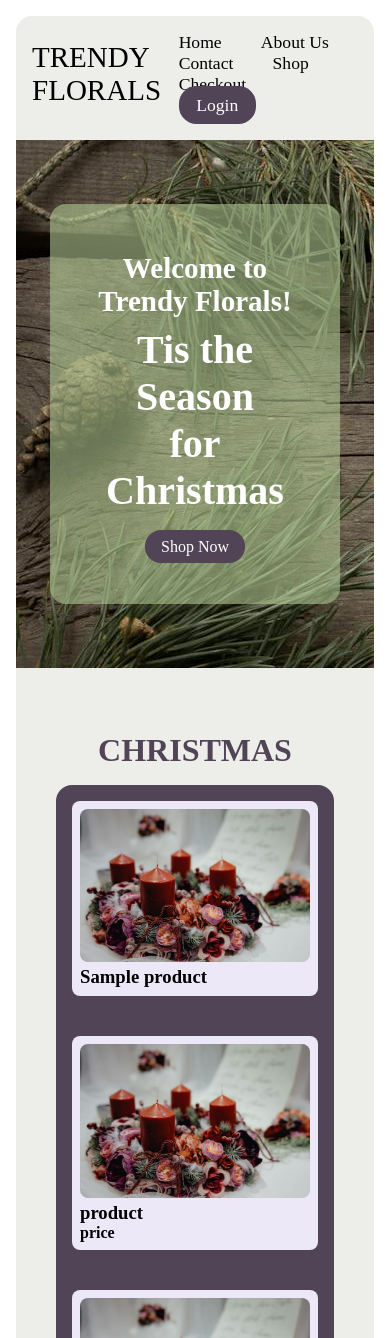
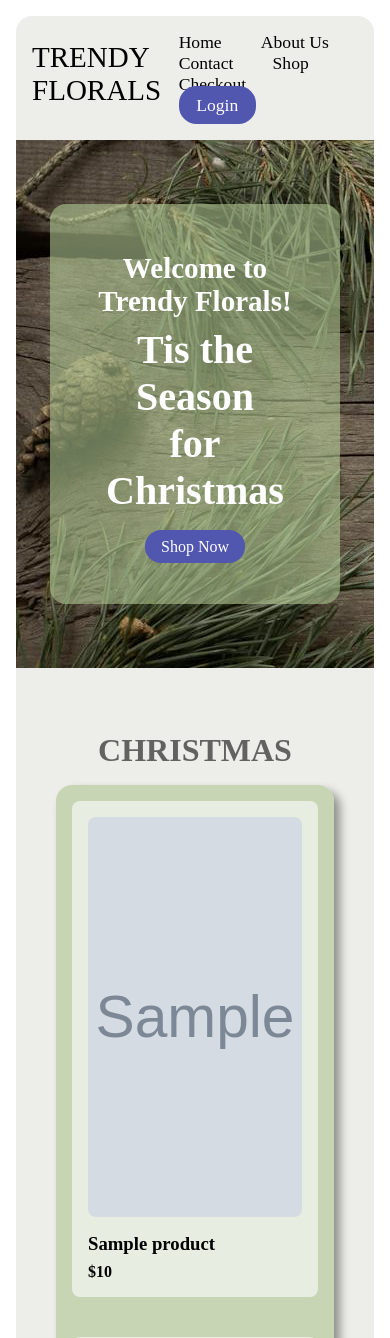
Before and after one commit to B4IGit/wdv341, a PHP site: page / in a window 390 px wide; the page is wider, and only the part inside the window is pictured. Shown: the top 1338 px of that part. Run offline with PHP 8.4, Linux system fonts and the light colour scheme; tables that the repository leaves empty or names only in its code hold one stand-in row (values such as "Sample post"); grey boxes marked "Sample" are stand-in pictures; a stand-in replaces the project's code that opens the database connection; style sheets or scripts are compiled from the project's sources.

Commit message:
final commit.

```diff
--- a/finalProject/index.php
+++ b/finalProject/index.php
@@ -1,5 +1,4 @@
 <?php
-
 
 require 'sessionFolder/database/dbConnect.php';        //copies the content of the dbConnect.php INTO this page
 
@@ -33,6 +32,7 @@ $productsArray = $stmt->fetch();
     <title>Trendy Florals</title>
     <link type="text/css" rel="stylesheet" href="./sassFiles/main.css">
     <link type="text/css" rel="stylesheet" href="./sassFiles/main.scss">
+    <link href='https://unpkg.com/boxicons@2.1.4/css/boxicons.min.css' rel='stylesheet'>
 </head>
 
 <body>
@@ -45,7 +45,7 @@ $productsArray = $stmt->fetch();
                 <span class="styleLinks">
                     <a href="/wdv341/finalProject/index.php">Home</a>
                     <a href="#about">About Us</a>
-                    <a href="#contact">Contact</a>
+                    <a href="contact.php">Contact</a>
                     <a href="#shop">Shop</a>
                     <a href="#checkout">Checkout</a>
                 </span>
@@ -70,66 +70,72 @@ $productsArray = $stmt->fetch();
             <div class="main-section" id="main-section">
                 <div class="main-card" id="main-card">
                     <div class="img-card" id="img-card">
-                        <img src="images/homeMainCard1.jpg" alt="christmas">
+                        <img src="<?php echo 'productImages/' . $row_1_ProductsArray['product_image'];?>" alt="christmas">
                     </div>
                     <div class="card-overlay">
                         <h3><?php echo $row_1_ProductsArray['product_name'];?></h3>
-                        <h4><?php echo $row_2_ProductsArray['product_name'];?></h4>
+                        <h4>$<?php echo $row_1_ProductsArray['product_price'];?></h4>
                     </div>
                 </div>
                 <div class="main-card" id="main-card">
                     <div class="img-card" id="img-card">
-                        <img src="images/homeMainCard1.jpg" alt="christmas">
+                        <img src="<?php echo 'productImages/' . $row_2_ProductsArray['product_image'];?>" alt="christmas">
                     </div>
-                    <h3>product</h3>
-                    <h4>price</h4>
+                    <div class="card-overlay">
+                        <h3><?php echo $row_2_ProductsArray['product_name'];?></h3>
+                        <h4>$<?php echo $row_2_ProductsArray['product_price'];?></h4>
+                    </div>
                 </div>
                 <div class="main-card" id="main-card">
                     <div class="img-card" id="img-card">
-                        <img src="images/homeMainCard1.jpg" alt="christmas">
+                        <img src="<?php echo 'productImages/' . $row_3_ProductsArray['product_image'];?>" alt="christmas">
                     </div>
-                    <h3>product</h3>
-                    <h4>price</h4>
+                    <div class="card-overlay">
+                        <h3><?php echo $row_3_ProductsArray['product_name'];?></h3>
+                        <h4>$<?php echo $row_3_ProductsArray['product_price'];?></h4>
+                    </div>
                 </div>
                 <div class="main-card" id="main-card">
                     <div class="img-card" id="img-card">
-                        <img src="images/homeMainCard1.jpg" alt="christmas">
+                        <img src="<?php echo 'productImages/' . $row_4_ProductsArray['product_image'];?>" alt="christmas">
                     </div>
-                    <h3>product</h3>
-                    <h4>price</h4>
+                    <div class="card-overlay">
+                        <h3><?php echo $row_4_ProductsArray['product_name'];?></h3>
+                        <h4>$<?php echo $row_4_ProductsArray['product_price'];?></h4>
+                    </div>
                 </div>
             </div>
             <h1 class="space">Trendy Picks</h1>
             <div class="main-section" id="main-section">
                 <div class="main-card" id="main-card">
                     <div class="img-card" id="img-card">
-                        <img src="images/homeMainCard1.jpg" alt="christmas">
+                        <img src="<?php echo 'productImages/' . $row_5_ProductsArray['product_image'];?>" alt="christmas">
                     </div>
                     <div class="card-overlay">
-                        <h3>product</h3>
-                        <h4>price</h4>
+                        <h3><?php echo $row_5_ProductsArray['product_name'];?></h3>
+                        <h4>$<?php echo $row_5_ProductsArray['product_price'];?></h4>
                     </div>
                 </div>
                 <div class="main-card" id="main-card">
                     <div class="img-card" id="img-card">
-                        <img src="images/homeMainCard1.jpg" alt="christmas">
+                        <img src="<?php echo 'productImages/' . $row_6_ProductsArray['product_image'];?>" alt="christmas">
                     </div>
-                    <h3>product</h3>
-                    <h4>price</h4>
+                    <h3><?php echo $row_6_ProductsArray['product_name'];?></h3>
+                    <h4>$<?php echo $row_6_ProductsArray['product_price'];?></h4>
                 </div>
                 <div class="main-card" id="main-card">
                     <div class="img-card" id="img-card">
-                        <img src="images/homeMainCard1.jpg" alt="christmas">
+                        <img src="<?php echo 'productImages/' . $row_7_ProductsArray['product_image'];?>" alt="christmas">
                     </div>
-                    <h3>product</h3>
-                    <h4>price</h4>
+                    <h3><?php echo $row_7_ProductsArray['product_name'];?></h3>
+                    <h4>$<?php echo $row_7_ProductsArray['product_price'];?></h4>
                 </div>
                 <div class="main-card" id="main-card">
                     <div class="img-card" id="img-card">
-                        <img src="images/homeMainCard1.jpg" alt="christmas">
+                        <img src="<?php echo 'productImages/' . $row_8_ProductsArray['product_image'];?>" alt="christmas">
                     </div>
-                    <h3>product</h3>
-                    <h4>price</h4>
+                    <h3><?php echo $row_8_ProductsArray['product_name'];?></h3>
+                    <h4>$<?php echo $row_8_ProductsArray['product_price'];?></h4>
                 </div>
             </div>
         </div>
@@ -141,12 +147,32 @@ $productsArray = $stmt->fetch();
                 </div>
                 <div class="footer-card" id="footer-card">
                     <div class="subscribeEmail" id="subscribeEmail">
-                        <input type="email" id="subscribeEmail" placeholder="Your e-mail">
-                        <button class="emailBtn" id="emailBtn" type="button">Subscribe Now!</button>
+                        <form method="post" action="">
+                            <input type="email" name="subscriberEmail" id="subscribeEmail" placeholder="Your e-mail">
+                            <button class="emailBtn" id="emailBtn" type="submit" name="submit">Subscribe Now!</button>
+                        </form>
                     </div>
+
+                    <?php
+                    if(isset($_POST['submit'])) {
+                        if(filter_var($_POST['subscriberEmail'], FILTER_VALIDATE_EMAIL)) {
+                            // $subscriberEmail = $_POST['subscriberEmail'];
+                            // Code to insert email in your subscribers' table.
+                            echo "<script type='text/javascript'>alert('You have been successfully added to the subscriber list');</script>";
+                        } else {
+                            echo "<script type='text/javascript'>alert('Invalid email');</script>";
+                        }
+
+                    }
+                    ?>
                 </div>
                 <div class="footer-card" id="footer-card">
                     <p>Follow Us</p>
+                    <div class="social-icons">
+                        <i class='bx bxl-facebook-circle'></i>
+                        <i class='bx bxl-instagram-alt' ></i>
+                        <i class='bx bxl-twitter'></i>
+                    </div>
                 </div>
                 <div class="footer-copyRight" id="footer-copyRights">
                     <p>All Rights Reserved. WDV Final Project, &copy;<?php echo date('Y');?>.</p>
--- a/finalProject/sassFiles/main.css
+++ b/finalProject/sassFiles/main.css
@@ -48,14 +48,14 @@
 }
 .grid-container > :nth-child(1) .navLinks a .login {
   color: #fff;
-  background-color: #524457;
+  background-color: #5156af;
   padding: 0.5em 1em;
   border-radius: 1em;
 }
 .grid-container > :nth-child(1) .navLinks a .login:hover {
   color: #000;
   background-color: #ece8f8;
-  border: 2px solid #524457;
+  border: 2px solid #5156af;
 }
 
 .grid-container > :nth-child(2) {
@@ -92,14 +92,14 @@
 }
 .grid-container > :nth-child(2) .banner-text .banner-btn a {
   color: #fff;
-  background-color: #524457;
+  background-color: #5156af;
   padding: 0.5em 1em;
   border-radius: 1em;
 }
 .grid-container > :nth-child(2) .banner-text .banner-btn a:hover {
   color: #000;
   background-color: #ece8f8;
-  border: 2px solid #524457;
+  border: 2px solid #5156af;
 }
 
 .grid-container > :nth-child(3) {
@@ -108,31 +108,46 @@
   margin: 2.5em;
 }
 .grid-container > :nth-child(3) h1 {
-  color: #524457;
+  color: rgba(0, 0, 0, 0.59);
   text-align: center;
   text-transform: uppercase;
   margin: 0.5em 0;
 }
 .grid-container > :nth-child(3) .main-section {
   color: #fff;
-  background-color: #524457;
+  background-color: rgba(175, 199, 147, 0.5960784314);
   border-radius: 16px;
+  box-shadow: 6px 6px 10px 0px rgba(0, 0, 0, 0.4);
 }
 .grid-container > :nth-child(3) .main-section .main-card {
   grid-column: span 1;
   margin: 1em;
-  padding: 0.5em;
+  padding: 1rem;
   color: #000;
   border-radius: 8px;
-  background-color: #ece8f8;
+  background-color: rgba(255, 255, 255, 0.5843137255);
 }
 .grid-container > :nth-child(3) .space {
   margin-top: 2em;
 }
 
+.img-card {
+  width: 100%;
+  height: 25rem;
+  overflow: hidden;
+}
+
 img[alt~=christmas] {
   width: 100%;
+  height: 100%;
   border-radius: 8px;
+}
+
+.card-overlay {
+  margin-top: 1rem;
+}
+.card-overlay h3 {
+  margin-bottom: 0.5rem;
 }
 
 .grid-container > :nth-child(4) {
@@ -159,13 +174,13 @@ img[alt~=christmas] {
   position: relative;
 }
 .grid-container > :nth-child(4) .footer-section > :nth-child(2) .subscribeEmail input {
-  flex-grow: 2;
   border: none;
   border-radius: 8px;
+  width: 25rem;
   position: relative;
   display: inline-flex;
   padding: 3px;
-  border: 2px solid #524457;
+  border: 2px solid #5156af;
   background-color: #edede9;
 }
 .grid-container > :nth-child(4) .footer-section > :nth-child(2) .subscribeEmail input::placeholder {
@@ -173,10 +188,10 @@ img[alt~=christmas] {
 }
 .grid-container > :nth-child(4) .footer-section > :nth-child(2) .subscribeEmail button {
   color: #fff;
-  background-color: #524457;
+  background-color: #5156af;
   width: 10em;
   padding: 3px;
-  border: 2px solid #524457;
+  border: 2px solid #5156af;
   border-radius: 8px;
   position: absolute;
   right: 0;
@@ -189,6 +204,11 @@ img[alt~=christmas] {
   grid-column: span 3;
   text-align: center;
   margin-bottom: 0.5em;
+}
+.grid-container > :nth-child(4) .bx {
+  color: #ece8f8;
+  font-size: 2rem;
+  margin-top: 1rem;
 }
 
 @media (max-width: 1024px) {
--- a/finalProject/sassFiles/main.scss
+++ b/finalProject/sassFiles/main.scss
@@ -6,7 +6,7 @@
 }
 
 $color-primary: #afc793;
-$color-secondary: #524457;
+$color-secondary: #5156AFFF;
 $color-accent: #ece8f8;
 $color-container: #edede9;
 
@@ -156,7 +156,7 @@ $font-small: 1.2rem;
     margin: 2.5em;
 
     h1 {
-        color: $color-secondary;
+        color: rgba(0, 0, 0, 0.59);
         text-align: center;
         text-transform: uppercase;
         margin: .5em 0;
@@ -164,16 +164,17 @@ $font-small: 1.2rem;
 
     .main-section {
         color: $text-secondary;
-        background-color: $color-secondary;
+        background-color: #afc79398;
         border-radius: 16px;
+        box-shadow: 6px 6px 10px 0px rgba(0, 0, 0, 0.4);
 
         .main-card {
             grid-column: span 1;
             margin: 1em;
-            padding: .5em;
+            padding: 1rem;
             color: #000;
             border-radius: 8px;
-            background-color: $color-accent;
+            background-color: #ffffff95;
         }
     }
 
@@ -182,9 +183,24 @@ $font-small: 1.2rem;
     }
 }
 
+.img-card {
+    width: 100%;
+    height: 25rem;
+    overflow: hidden;
+}
+
 img[alt~="christmas"] {
     width: 100%;
+    height: 100%;
     border-radius: 8px;
+}
+
+.card-overlay {
+    margin-top: 1rem;
+
+    h3 {
+        margin-bottom: 0.5rem;
+    }
 }
 
 //end grid-main
@@ -225,10 +241,11 @@ img[alt~="christmas"] {
             flex-direction: row;
             position: relative;
 
-            input {
-                flex-grow: 2;
+             input {
+                //flex-grow: 2;
                 border: none;
                 border-radius: 8px;
+                 width: 25rem;
                 position: relative;
                 display: inline-flex;
                 padding: 3px;
@@ -267,6 +284,12 @@ img[alt~="christmas"] {
     }
 
     //  end footer copyRights
+
+    .bx {
+        color: $color-accent;
+        font-size: 2rem;
+        margin-top: 1rem;
+    }
 }
 
 //  end grid-container
--- a/finalProject/sessionFolder/inputProduct.php
+++ b/finalProject/sessionFolder/inputProduct.php
@@ -137,6 +137,7 @@ if(isset($_POST['submit'])) {
 
         if($validInput) {
             //process into data
+
 
 
             /*
--- a/phpBasic2-1.php
+++ b/phpBasic2-1.php
@@ -4,6 +4,8 @@
     $number1 = 13;
     $number2 = 27;
     $total = $number1 + $number2;
+
+
 
 
 
--- a/sessionProjectFolder/signOn.php
+++ b/sessionProjectFolder/signOn.php
@@ -1,5 +1,6 @@
 <?php
 
+global $conn;
 session_start();    // join an existing session, if any, otherwise start a new session
 
 
@@ -91,7 +92,7 @@ else {
         require 'database/dbConnect.php';
 
         // $sql = 'SELECT event_user_name, event_user_password from wdv341_event_users WHERE event_user_name = :userName';
-        $sql = 'SELECT COUNT(*) from wdv341_event_users WHERE event_user_name = :userName AND event_user_password = :passWord';
+        $sql = 'SELECT COUNT(*) FROM wdv341_event_users WHERE event_user_name = :userName AND event_user_password = :passWord';
 
         $stmt = $conn->prepare($sql);
 
```
Also changed, not shown: assignment_one.html (+7 -2 lines), finalProject/sassFiles/styleLogin.css (+40 -19 lines), finalProject/sassFiles/styleLogin.scss (+31 -6 lines), finalProject/sessionFolder/listProducts.php (+26 -1 lines), finalProject/sessionFolder/login.php (+8 -1 lines), finalProject/images/homeMainCard1.jpg (deleted), finalProject/productImages/white-flowers.jpg, 2 other files.
